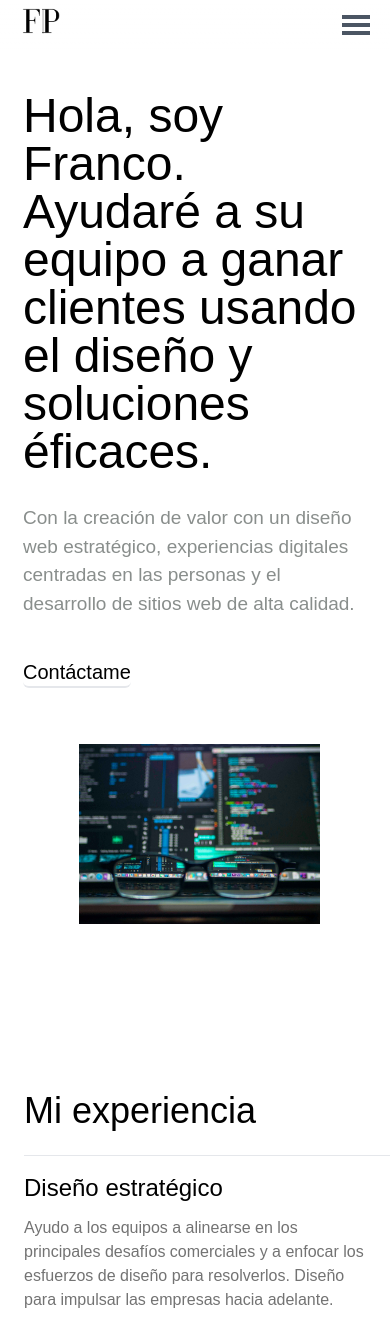
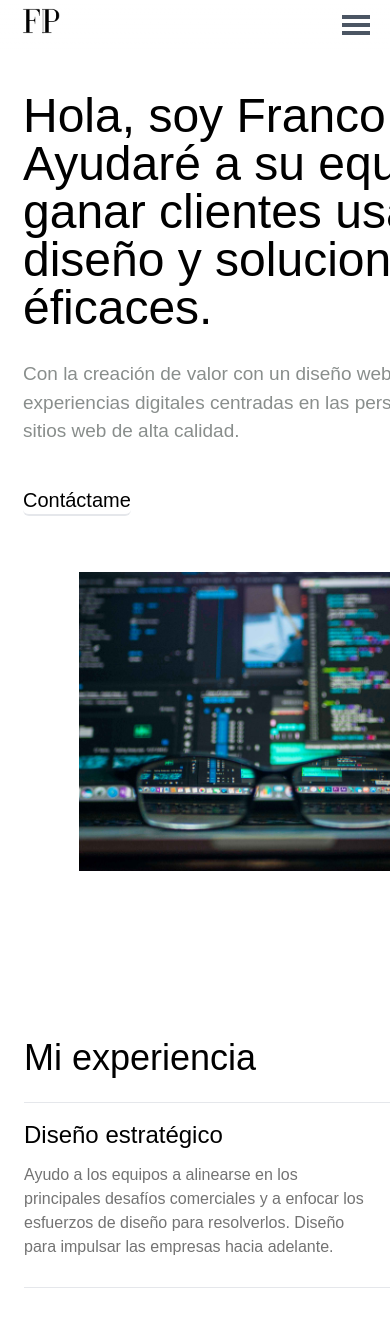
Before and after one commit to fpadularrosa/portfolio, a Next.js app: page / in a window 390 px wide. Shown: the top 1325 px of the page. Built offline with nearby package versions, Linux system fonts and the light colour scheme.

Commit message:
responsive mobile

```diff
--- a/pages/index.js
+++ b/pages/index.js
@@ -23,7 +23,7 @@ export default function Home() {
                       transition={{duration: 0.8}}
                       animate={{x: '100', color: '#000'}}
                       className="mr-0 xl:mr-8 xl:ml-2 lg:mr-8" id="container-text">
-                        <h1 className='xl:text-left text-5xl min-w-[200px] xl:min-w-full max-w-4xl lg:text-5xl sm:text-5xl lg:max-w-lg xl:text-6xl pb-7 sm:pb-5 sm:max-w-[630px] xl:max-w-xl xl:leading-tight md:text-6xl md:max-w-7xl'>
+                        <h1 className='xl:text-left text-5xl min-w-[570px] xl:min-w-full max-w-4xl lg:text-5xl sm:text-5xl lg:max-w-lg xl:text-6xl pb-7 sm:pb-5 sm:max-w-[630px] xl:max-w-xl xl:leading-tight md:text-6xl md:max-w-7xl'>
                         Hola, soy Franco.<br/>
                         Ayudaré a su equipo a ganar clientes usando el diseño y soluciones éficaces.
                         </h1>
@@ -31,7 +31,7 @@ export default function Home() {
                           initial={{color: '#fff'}}
                           transition={{duration: 0.8}}
                           animate={{x: '100', color:'#898e8c'}}
-                          className='xl:max-w-lg max-w-lg text-[19px] sm:max-w-4xl sm:text-xl md:max-w-4xl lg:max-w-lg lg:text-[20px] md:text-[28px] xl:text-[24px] text-neutral-500'>
+                          className='xl:max-w-lg max-w-lg text-[19px] min-w-[560px] sm:max-w-4xl sm:text-xl md:max-w-4xl lg:max-w-lg lg:text-[20px] md:text-[28px] xl:text-[24px] text-neutral-500'>
                           Con la creación de valor con un diseño web estratégico, experiencias digitales centradas en las personas y
                           el desarrollo de sitios web de alta calidad.
                         </motion.p>
@@ -50,7 +50,7 @@ export default function Home() {
                         </div>
                     </motion.div>
                 </div>
-                <div className="xl:max-w-[45%] max-w-[70%] ml-14 sm:mt-9 md:ml-[240px] lg:ml-0 md:mt-20 sm:pr-10 lg:mr-[-20px] lg:max-w-[560px] sm:max-w-sm md:max-w-[32rem] lg:h-[80%] lg:mt-12 xl:mt-8 md:h-[650px] sm:m-auto">
+                <div className="xl:max-w-[45%] max-w-[70%] ml-14 min-w-[400px] sm:mt-9 md:ml-[240px] lg:ml-0 md:mt-20 sm:pr-10 lg:mr-[-20px] lg:max-w-[560px] sm:max-w-sm md:max-w-[32rem] lg:h-[80%] lg:mt-12 xl:mt-8 md:h-[650px] sm:m-auto">
                   <motion.div
                   transition={{duration: 2}}
                   id="image-homepage">
```
